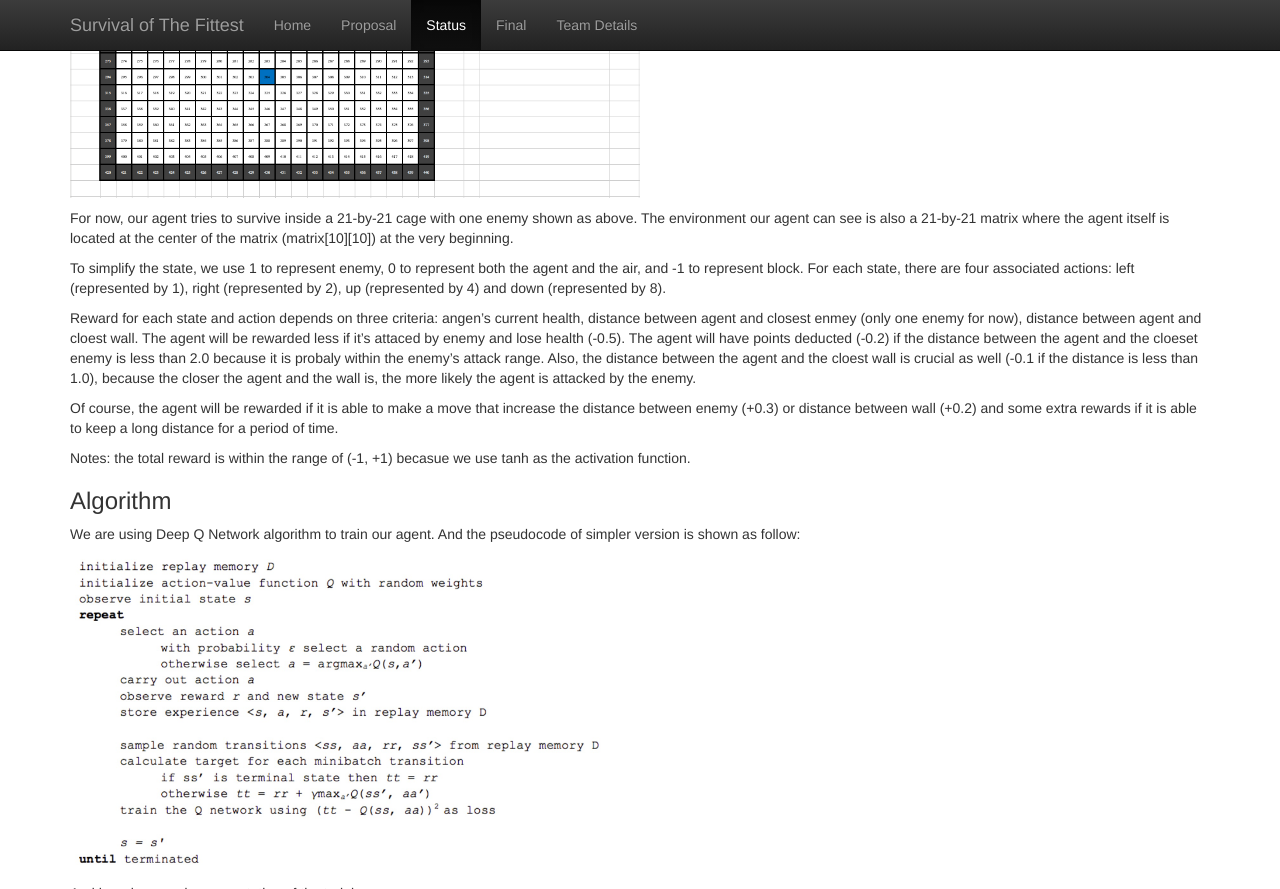
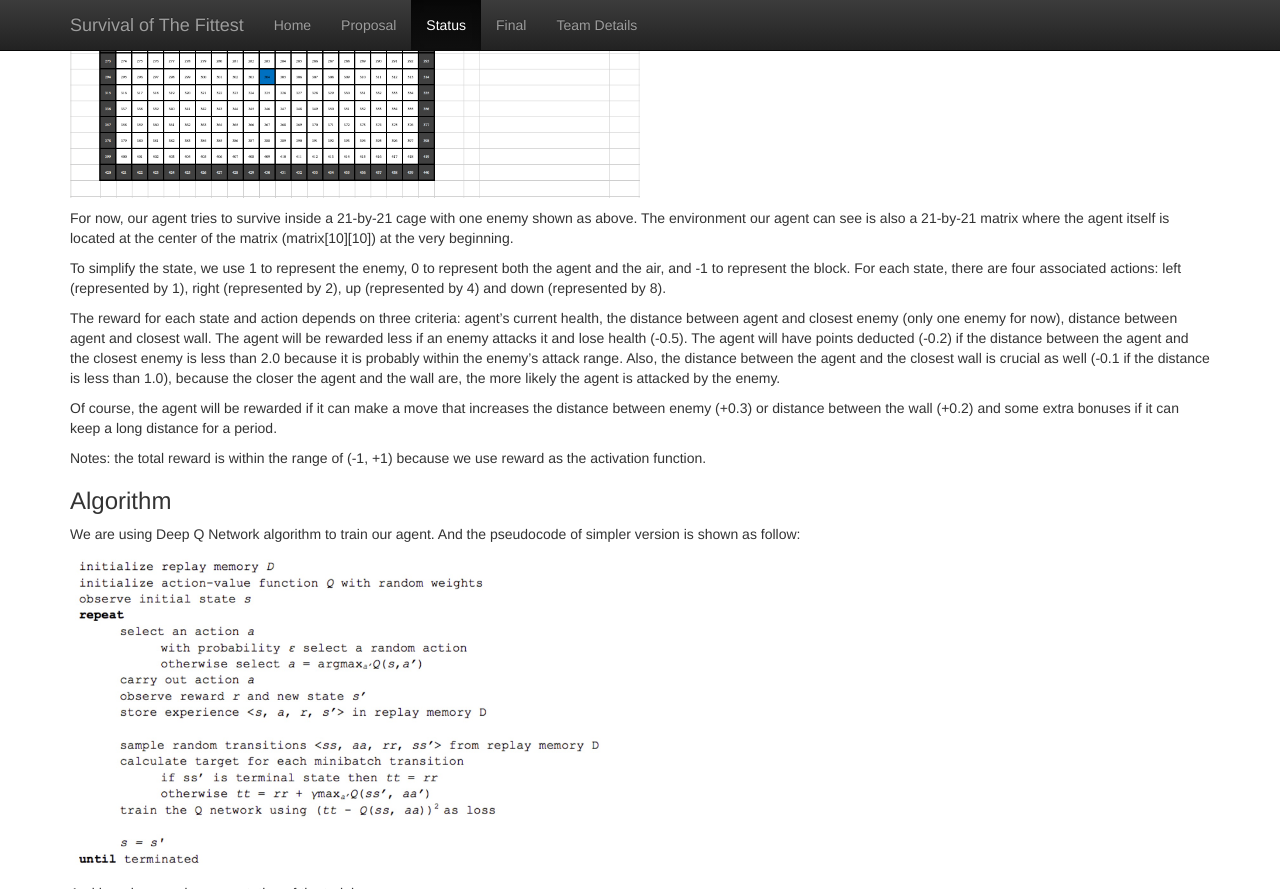
Before and after one commit to mingh2/SurvivalOfTheFittest, a Jekyll site: the page built from docs/status.md, in a window 1280 px wide and 900 px high, scrolled down 1447 px, cut to the strip 0-889 px from the top of the window. Built offline with Jekyll 4.4.1, drawn with Linux system fonts in a browser that asks for light colours.

Commit message:
Grammar/Typo Correction

```diff
--- a/docs/status.md
+++ b/docs/status.md
@@ -28,13 +28,13 @@ For the final report, our team aims to utilize the environment generator to prep
 
 For now, our agent tries to survive inside a 21-by-21 cage with one enemy shown as above. The environment our agent can see is also a 21-by-21 matrix where the agent itself is located at the center of the matrix (matrix[10][10]) at the very beginning.
 
-To simplify the state, we use 1 to represent enemy, 0 to represent both the agent and the air, and -1 to represent block. For each state, there are four associated actions: left (represented by 1), right (represented by 2), up (represented by 4) and down (represented by 8).
+To simplify the state, we use 1 to represent the enemy, 0 to represent both the agent and the air, and -1 to represent the block. For each state, there are four associated actions: left (represented by 1), right (represented by 2), up (represented by 4) and down (represented by 8).
 
-Reward for each state and action depends on three criteria: angen's current health, distance between agent and closest enmey (only one enemy for now), distance between agent and cloest wall. The agent will be rewarded less if it's attaced by enemy and lose health (-0.5). The agent will have points deducted (-0.2) if the distance between the agent and the cloeset enemy is less than 2.0 because it is probaly within the enemy's attack range. Also, the distance between the agent and the cloest wall is crucial as well (-0.1 if the distance is less than 1.0), because the closer the agent and the wall is, the more likely the agent is attacked by the enemy.
+The reward for each state and action depends on three criteria: agent's current health, the distance between agent and closest enemy (only one enemy for now), distance between agent and closest wall. The agent will be rewarded less if an enemy attacks it and lose health (-0.5). The agent will have points deducted (-0.2) if the distance between the agent and the closest enemy is less than 2.0 because it is probably within the enemy's attack range. Also, the distance between the agent and the closest wall is crucial as well (-0.1 if the distance is less than 1.0), because the closer the agent and the wall are, the more likely the agent is attacked by the enemy.
 
-Of course, the agent will be rewarded if it is able to make a move that increase the distance between enemy (+0.3) or distance between wall (+0.2) and some extra rewards if it is able to keep a long distance for a period of time.
+Of course, the agent will be rewarded if it can make a move that increases the distance between enemy (+0.3) or distance between the wall (+0.2) and some extra bonuses if it can keep a long distance for a period.
 
-Notes: the total reward is within the range of (-1, +1) becasue we use tanh as the activation function.
+Notes: the total reward is within the range of (-1, +1) because we use reward as the activation function.
 
 
 ### Algorithm
```
